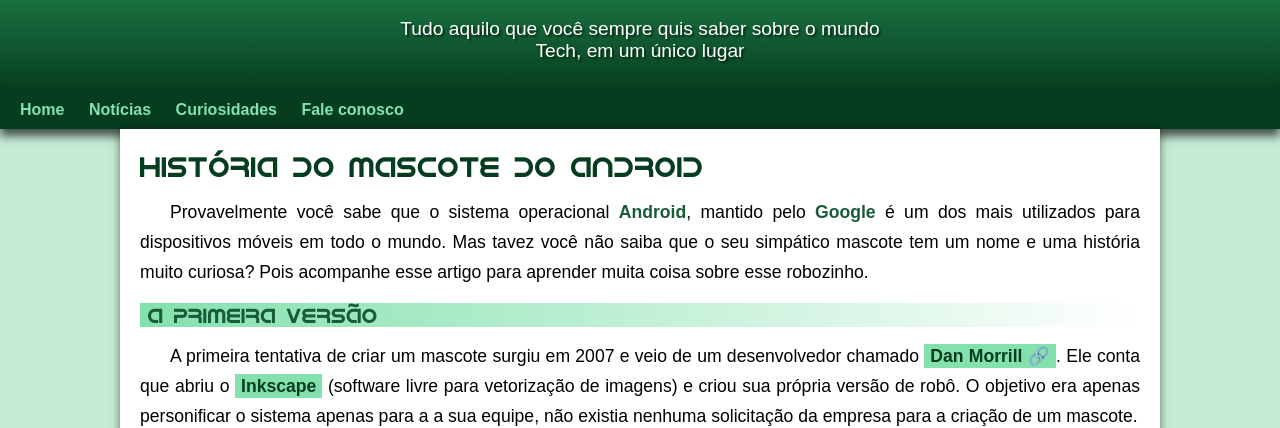
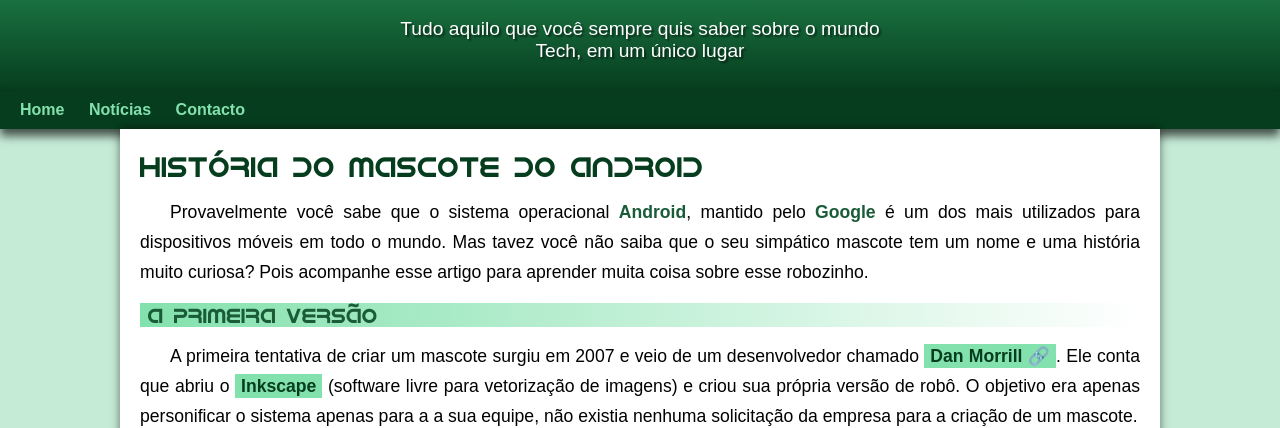
Before and after one commit to afonsolaurindo12/projectoandroid, a plain HTML site: page index.html in a window 1280 px wide. Shown: the part 99-527 px from the top of the page. Drawn offline with Linux system fonts and the light colour scheme; a web font is replaced by a local one.

Commit message:
problema de padding resolvido

```diff
--- a/estilo/style.css
+++ b/estilo/style.css
@@ -63,7 +63,7 @@ header >p{
     padding-left: 10px;
     padding-right: 10px;
     margin: auto;
-    margin-bottom: 20px;
+    padding-bottom: 20px;
     text-shadow: 2px 2px 2px rgba(0, 0, 0, 0.534);
 }
 nav{
--- a/index.html
+++ b/index.html
@@ -16,8 +16,7 @@
     <nav>
         <a href="#">Home</a>
         <a href="#">Notícias</a>
-        <a href="#">Curiosidades</a>
-        <a href="#">Fale conosco</a>
+        <a href="#">Contacto</a>
     </nav>
     <main>
         <article>
```
